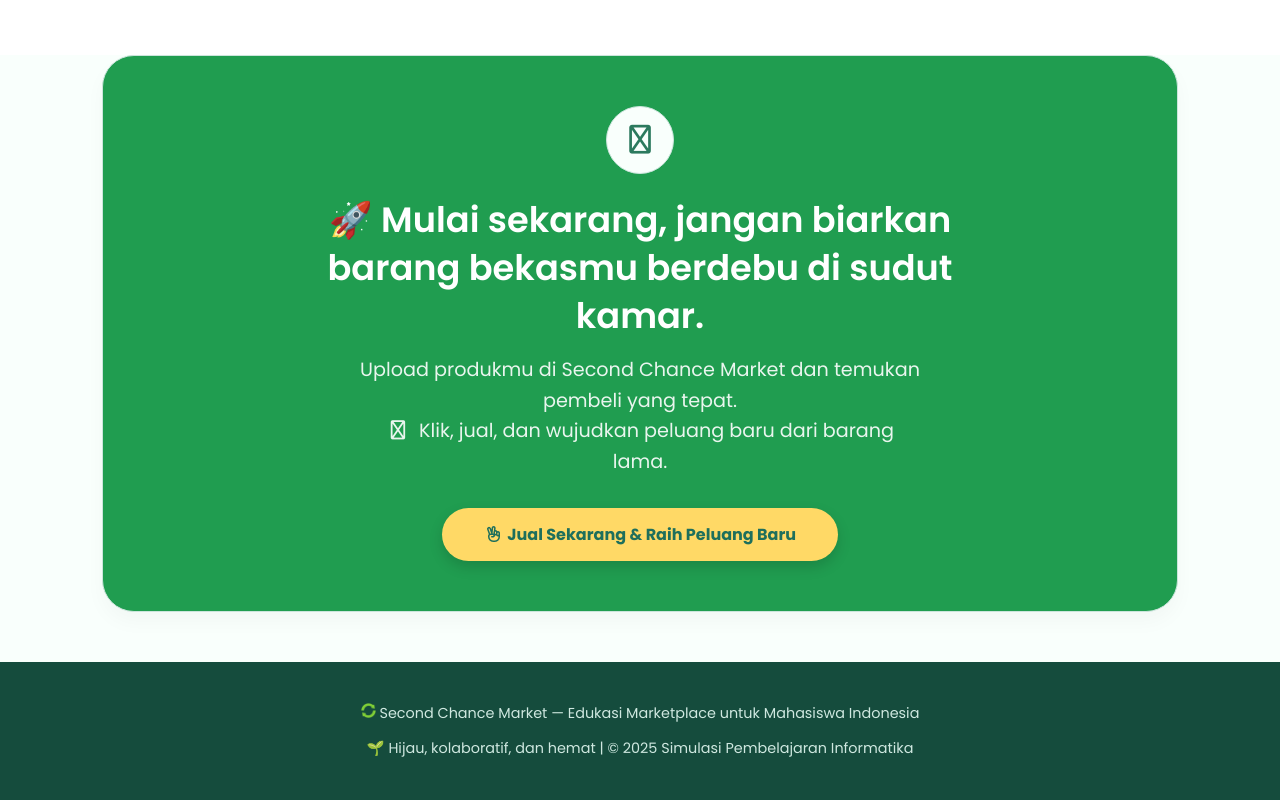
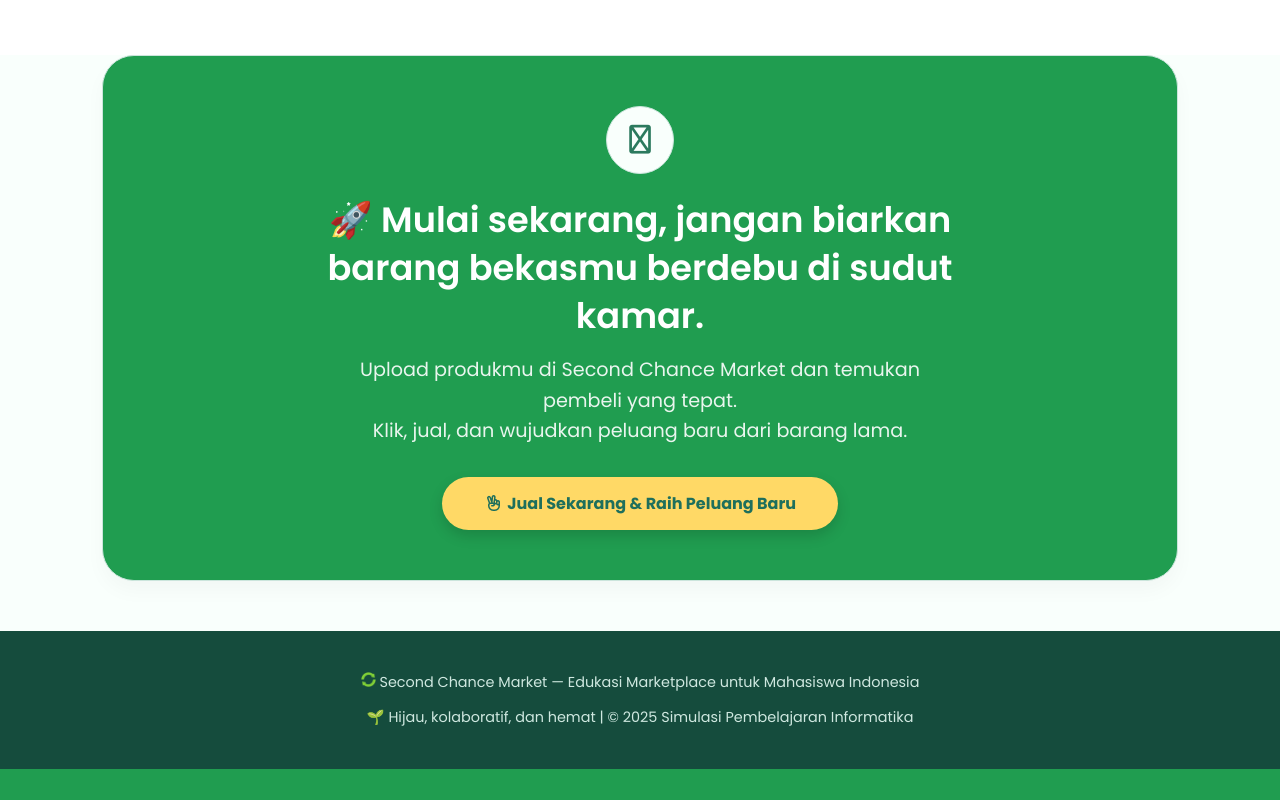
Before and after one commit to ddaannuu/singkong, a Vue app in the folder our-project/: page / in a window 1280 px wide. Shown: the part 2714-3514 px from the top of the page. After the commit the page ends 3483 px from the top, so only its background shows below. Built offline with nearby package versions, Linux system fonts and the light colour scheme; no server answers; the database is empty.

Commit message:
Perbaikan icon

```diff
--- a/our-project/src/components/Action.vue
+++ b/our-project/src/components/Action.vue
@@ -9,7 +9,7 @@
 
       <p class="action-desc">
         {{ content.action.descriptionLine1 }}<br>
-        <i class="fas fa-mouse-pointer"></i> {{ content.action.descriptionLine2 }}
+        {{ content.action.descriptionLine2 }}
       </p>
 
       <button @click="handleAction" class="btn-action-large">
```
